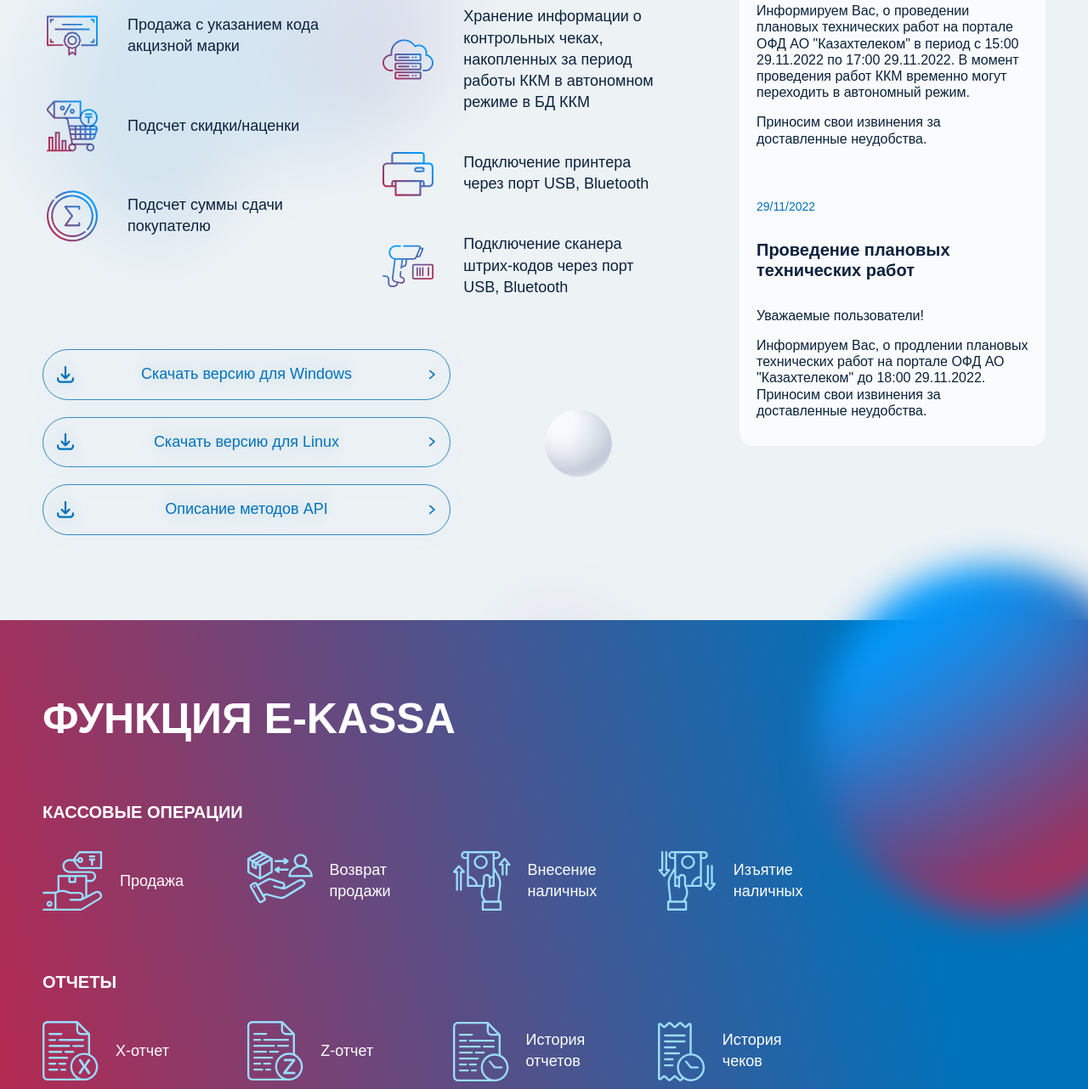
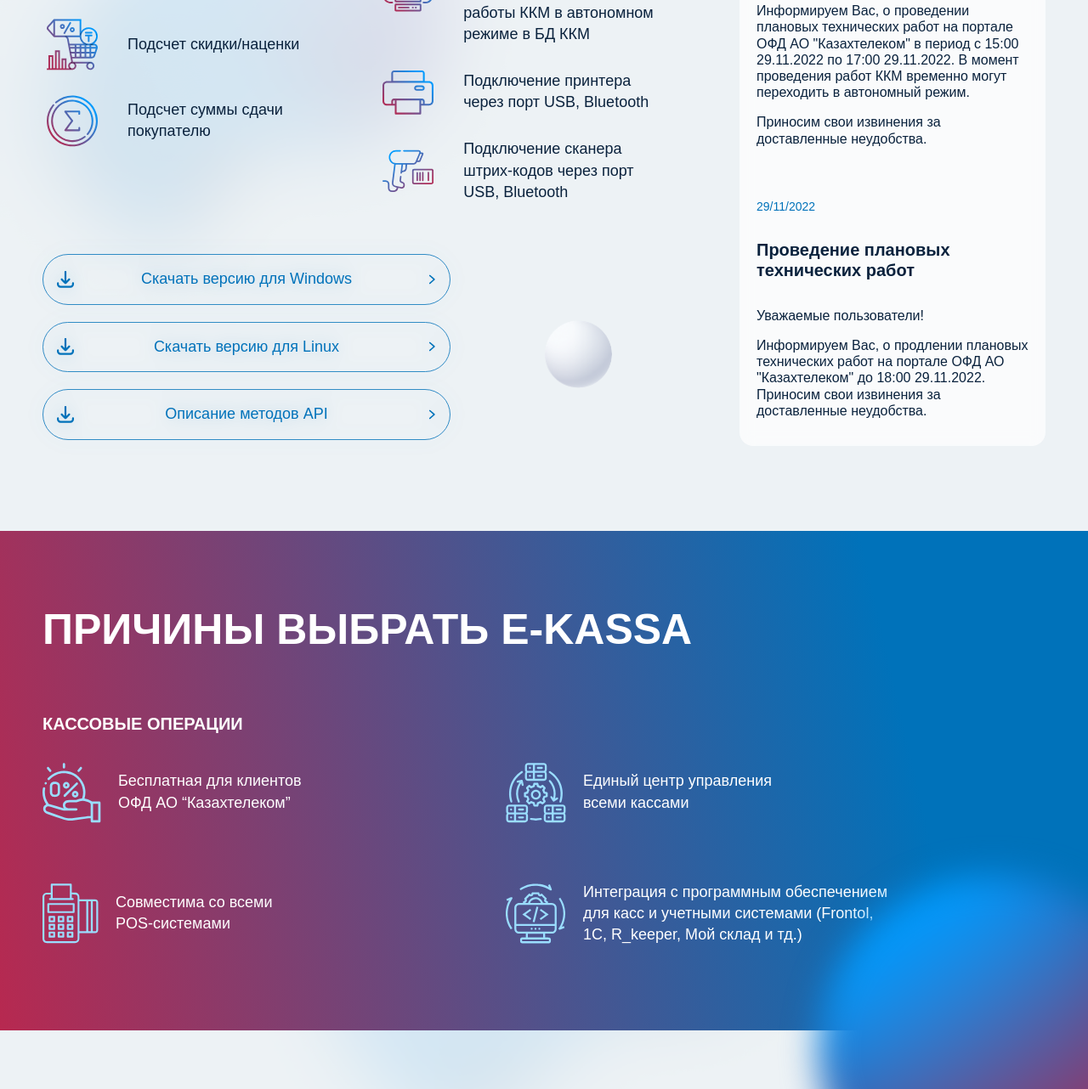
Before and after one commit to isemilia/kaztelecom, a website: page app/ekassa-02.html in a window 1280 px wide. Shown: the part 1718-3000 px from the top of the page at 85% size. Drawn offline with nearby package versions, Linux system fonts and the light colour scheme; a web font is replaced by a local one.

Commit message:
Adjust function section

```diff
--- a/app/assets/css/sass/components/_ekassa.scss
+++ b/app/assets/css/sass/components/_ekassa.scss
@@ -63,6 +63,11 @@
             column-gap: 30px;
             &:not(:last-child) {
                 margin-bottom: 36px;
+            }
+            &.mb-small {
+                &:not(:last-child) {
+                    margin-bottom: 20px;
+                }
             }
             &-main {
                 max-width: 605px;
--- a/app/assets/css/sass/components/_function.scss
+++ b/app/assets/css/sass/components/_function.scss
@@ -18,6 +18,26 @@
                     border-radius: 100%;
                     position: absolute;
                     top: -65px;
+                    right: -97px;
+                    filter: blur(20px);
+                    z-index: 10;
+                }
+            }
+        }
+        &[data-elem-position=bottom] {
+            margin-bottom: -280px;
+            padding-bottom: 280px;
+            overflow: hidden;
+            .function {
+                &::after {
+                    content: '';
+                    background:url('../img/decorations/gradient-ball.png') center center / cover no-repeat;
+                    display: block;
+                    width: 415px;
+                    height: 415px;
+                    border-radius: 100%;
+                    position: absolute;
+                    bottom: -232px;
                     right: -97px;
                     filter: blur(20px);
                     z-index: 10;
@@ -49,21 +69,30 @@
             row-gap: 30px;
             max-width: 920px;
         }
+        &[data-cols='2'] {
+            grid-template-columns: repeat(2, minmax(280px, 1fr));
+            column-gap: clamp(40px, 10vw, 90px);
+            row-gap: 70px;
+            max-width: 1000px;
+        }
     }
     &-item {
         --icon-size: 70px;
         display: flex;
         align-items: center;
         column-gap: 20px;
-        max-width: 200px;
         &-icon {
             height: var(--icon-size);
+            flex-shrink: 0;
         }
         &-text {
             font-weight: 500;
             font-size: 18px;
             line-height: 1.4em;
             max-width: 100px;
+            &--wide {
+                max-width: 390px;
+            }
         }
     }
 }
--- a/app/ekassa-02.html
+++ b/app/ekassa-02.html
@@ -104,7 +104,7 @@
 
                         <div class="reasons-col">
 
-                            <div class="reasons-item">
+                            <div class="reasons-item mb-small">
                                 <div class="reasons-item-icon">
                                     <img src="assets/img/icons/kkm01.svg" alt="integration">
                                 </div>
@@ -114,7 +114,7 @@
                                 </div>
                             </div>
 
-                            <div class="reasons-item">
+                            <div class="reasons-item mb-small">
                                 <div class="reasons-item-icon">
                                     <img src="assets/img/icons/kkm02.svg" alt="integration">
                                 </div>
@@ -124,7 +124,7 @@
                                 </div>
                             </div>
 
-                            <div class="reasons-item">
+                            <div class="reasons-item mb-small">
                                 <div class="reasons-item-icon">
                                     <img src="assets/img/icons/kkm03.svg" alt="integration">
                                 </div>
@@ -134,7 +134,7 @@
                                 </div>
                             </div>
 
-                            <div class="reasons-item">
+                            <div class="reasons-item mb-small">
                                 <div class="reasons-item-icon">
                                     <img src="assets/img/icons/kkm04.svg" alt="integration">
                                 </div>
@@ -144,7 +144,7 @@
                                 </div>
                             </div>
 
-                            <div class="reasons-item">
+                            <div class="reasons-item mb-small">
                                 <div class="reasons-item-icon">
                                     <img src="assets/img/icons/kkm05.svg" alt="integration">
                                 </div>
@@ -154,7 +154,7 @@
                                 </div>
                             </div>
 
-                            <div class="reasons-item">
+                            <div class="reasons-item mb-small">
                                 <div class="reasons-item-icon">
                                     <img src="assets/img/icons/kkm06.svg" alt="integration">
                                 </div>
@@ -164,7 +164,7 @@
                                 </div>
                             </div>
 
-                            <div class="reasons-item">
+                            <div class="reasons-item mb-small">
                                 <div class="reasons-item-icon">
                                     <img src="assets/img/icons/kkm07.svg" alt="integration">
                                 </div>
@@ -174,7 +174,7 @@
                                 </div>
                             </div>
 
-                            <div class="reasons-item">
+                            <div class="reasons-item mb-small">
                                 <div class="reasons-item-icon">
                                     <img src="assets/img/icons/kkm08.svg" alt="integration">
                                 </div>
@@ -188,7 +188,7 @@
 
                         <div class="reasons-col">
 
-                            <div class="reasons-item">
+                            <div class="reasons-item mb-small">
                                 <div class="reasons-item-icon">
                                     <img src="assets/img/icons/kkm09.svg" alt="integration">
                                 </div>
@@ -198,7 +198,7 @@
                                 </div>
                             </div>
 
-                            <div class="reasons-item">
+                            <div class="reasons-item mb-small">
                                 <div class="reasons-item-icon">
                                     <img src="assets/img/icons/kkm10.svg" alt="integration">
                                 </div>
@@ -208,7 +208,7 @@
                                 </div>
                             </div>
 
-                            <div class="reasons-item">
+                            <div class="reasons-item mb-small">
                                 <div class="reasons-item-icon">
                                     <img src="assets/img/icons/kkm11.svg" alt="integration">
                                 </div>
@@ -218,7 +218,7 @@
                                 </div>
                             </div>
 
-                            <div class="reasons-item">
+                            <div class="reasons-item mb-small">
                                 <div class="reasons-item-icon">
                                     <img src="assets/img/icons/kkm12.svg" alt="integration">
                                 </div>
@@ -228,7 +228,7 @@
                                 </div>
                             </div>
 
-                            <div class="reasons-item">
+                            <div class="reasons-item mb-small">
                                 <div class="reasons-item-icon">
                                     <img src="assets/img/icons/kkm13.svg" alt="integration">
                                 </div>
@@ -238,7 +238,7 @@
                                 </div>
                             </div>
 
-                            <div class="reasons-item">
+                            <div class="reasons-item mb-small">
                                 <div class="reasons-item-icon">
                                     <img src="assets/img/icons/kkm14.svg" alt="integration">
                                 </div>
@@ -248,7 +248,7 @@
                                 </div>
                             </div>
 
-                            <div class="reasons-item">
+                            <div class="reasons-item mb-small">
                                 <div class="reasons-item-icon">
                                     <img src="assets/img/icons/kkm15.svg" alt="integration">
                                 </div>
@@ -258,7 +258,7 @@
                                 </div>
                             </div>
 
-                            <div class="reasons-item">
+                            <div class="reasons-item mb-small">
                                 <div class="reasons-item-icon">
                                     <img src="assets/img/icons/kkm16.svg" alt="integration">
                                 </div>
@@ -340,73 +340,40 @@
     </div>
 </main>
 
-    <div class="function-outer" data-elem-position="top">
+    <div class="function-outer" data-elem-position="bottom">
         <section class="function">
             <div class="container">
-                <h2 class="title title--light title--align-left">Функция Е-Kassа</h2>
+                <h2 class="title title--light title--align-left">Причины выбрать Е-Kassa</h2>
 
                 <div class="function-subtitle mt-110">Кассовые операции</div>
-                <div class="function-grid mt-100" data-cols="4">
+                <div class="function-grid mt-100" data-cols="2">
 
                     <div class="function-item">
                         <div class="function-item-icon">
-                            <img src="assets/img/icons/function-1.svg" alt="Продажа">
+                            <img src="assets/img/icons/kkm-function-01.svg" alt="Продажа">
                         </div>
-                        <div class="function-item-text">Продажа</div>
+                        <div class="function-item-text function-item-text--wide">Бесплатная для клиентов <br> ОФД АО “Казахтелеком”</div>
                     </div>
 
                     <div class="function-item">
                         <div class="function-item-icon">
-                            <img src="assets/img/icons/function-2.svg" alt="Возврат продажи">
+                            <img src="assets/img/icons/kkm-function-02.svg" alt="Возврат продажи">
                         </div>
-                        <div class="function-item-text">Возврат продажи</div>
+                        <div class="function-item-text function-item-text--wide">Единый центр управления <br> всеми кассами</div>
                     </div>
 
                     <div class="function-item">
                         <div class="function-item-icon">
-                            <img src="assets/img/icons/function-3.svg" alt="Внесение наличных">
+                            <img src="assets/img/icons/kkm-function-03.svg" alt="Внесение наличных">
                         </div>
-                        <div class="function-item-text">Внесение наличных</div>
+                        <div class="function-item-text function-item-text--wide">Совместима со всеми <br> POS-системами</div>
                     </div>
 
                     <div class="function-item">
                         <div class="function-item-icon">
-                            <img src="assets/img/icons/function-4.svg" alt="Изъятие наличных">
+                            <img src="assets/img/icons/kkm-function-04.svg" alt="Изъятие наличных">
                         </div>
-                        <div class="function-item-text">Изъятие наличных</div>
-                    </div>
-
-                </div>
-
-                <div class="function-subtitle mt-100">Отчеты</div>
-                <div class="function-grid mt-100" data-cols="4">
-
-                    <div class="function-item">
-                        <div class="function-item-icon">
-                            <img src="assets/img/icons/function-5.svg" alt="Х-отчет">
-                        </div>
-                        <div class="function-item-text">Х-отчет</div>
-                    </div>
-
-                    <div class="function-item">
-                        <div class="function-item-icon">
-                            <img src="assets/img/icons/function-6.svg" alt="Z-отчет">
-                        </div>
-                        <div class="function-item-text">Z-отчет</div>
-                    </div>
-
-                    <div class="function-item">
-                        <div class="function-item-icon">
-                            <img src="assets/img/icons/function-7.svg" alt="История отчетов">
-                        </div>
-                        <div class="function-item-text">История отчетов</div>
-                    </div>
-
-                    <div class="function-item">
-                        <div class="function-item-icon">
-                            <img src="assets/img/icons/function-8.svg" alt="История чеков">
-                        </div>
-                        <div class="function-item-text">История чеков</div>
+                        <div class="function-item-text function-item-text--wide">Интеграция с программным обеспечением для касс и учетными системами (Frontol, 1C, R_keeper, Мой склад и тд.)</div>
                     </div>
 
                 </div>
```
Also changed, not shown: app/assets/css/ekassa.min.css, app/assets/img/icons/kkm-function-01.svg (added), app/assets/img/icons/kkm-function-02.svg (added), app/assets/img/icons/kkm-function-03.svg (added), app/assets/img/icons/kkm-function-04.svg (added).
